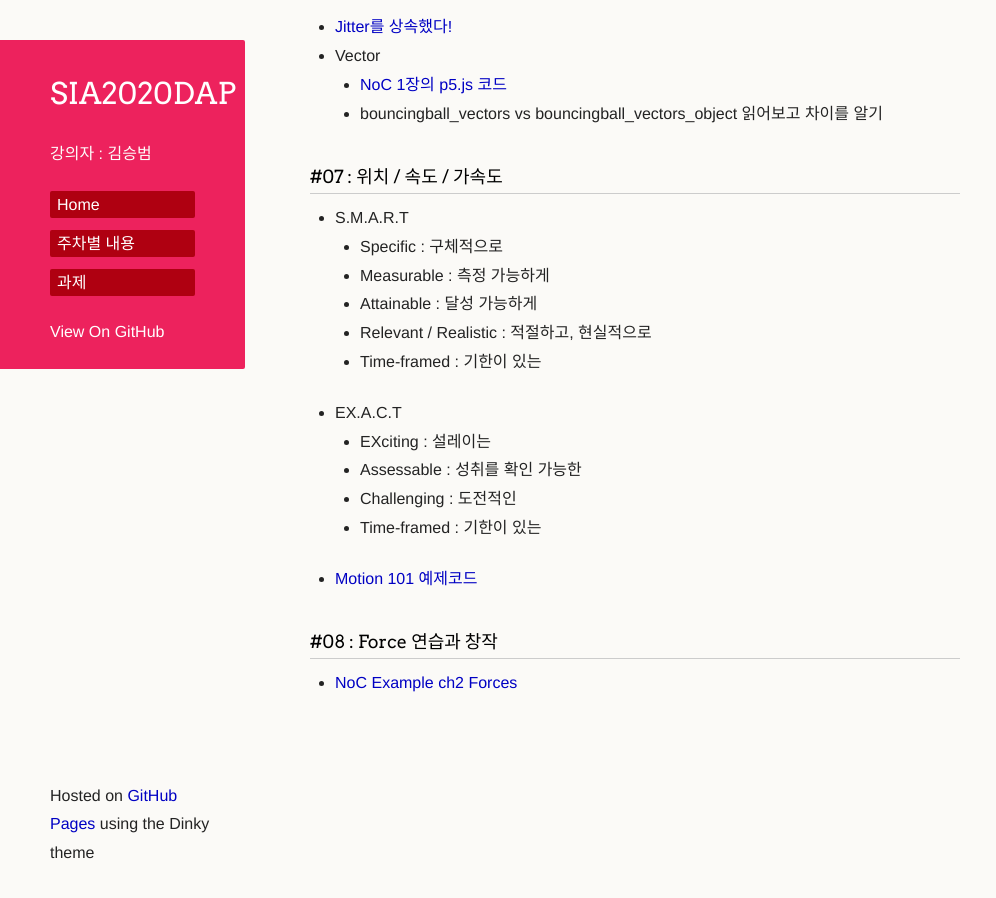
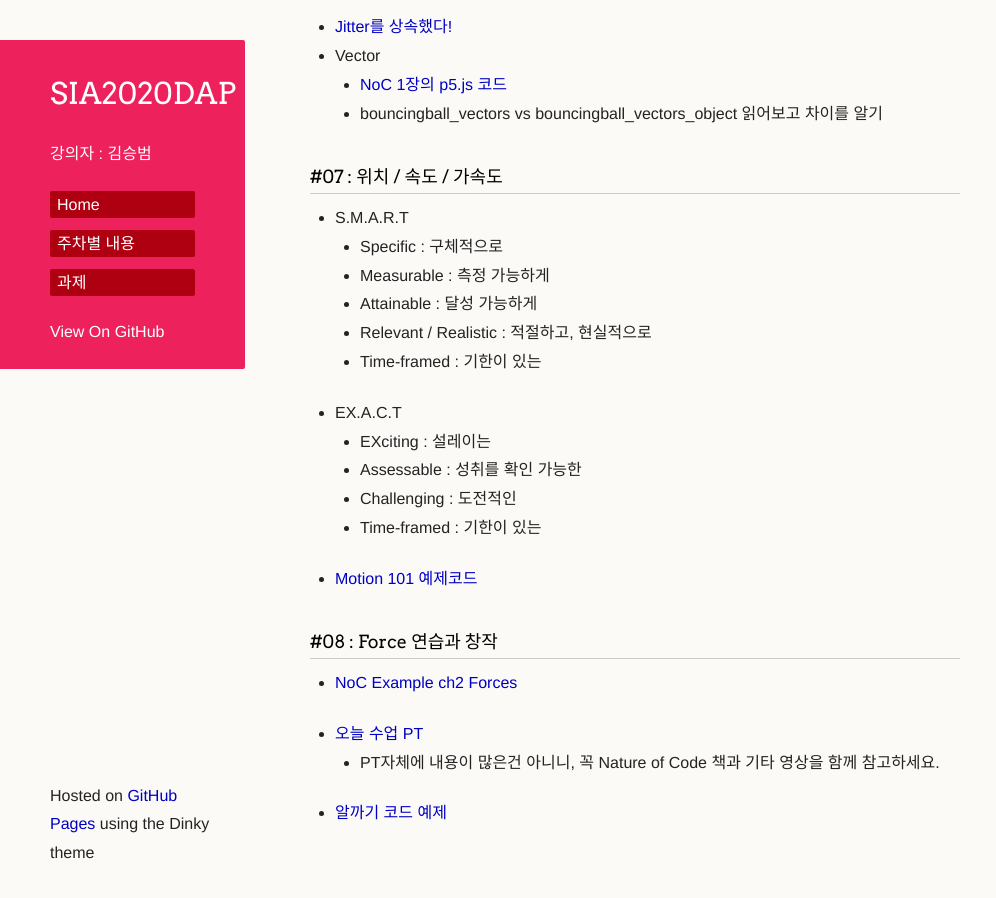
Before and after one commit to picxenk/SIA2020DAP, a Jekyll site: the page built from curriculum.md, in a window 1280 px wide and 900 px high, scrolled down 1892 px. Shown: the whole window, without its empty margins (0-996 px from the left). Built offline with Jekyll 4.4.1, drawn with Linux system fonts in a browser that asks for light colours; our own code applies the rules of GitHub Pages for plain Markdown files; a script that is not in the unit is left out; the repository's description, which GitHub fills in, is left out.

Commit message:
update curri

```diff
--- a/curriculum.md
+++ b/curriculum.md
@@ -72,3 +72,7 @@
 
 ### #08 : Force 연습과 창작
  * [NoC Example ch2 Forces](https://github.com/nature-of-code/noc-examples-p5.js/tree/master/chp02_forces)
+
+ * [오늘 수업 PT](https://www.dropbox.com/s/4v7wwwnm1nw1828/SIA_NoC_w08.pdf?dl=0)
+   * PT자체에 내용이 많은건 아니니, 꼭 Nature of Code 책과 기타 영상을 함께 참고하세요.
+ * [알까기 코드 예제](https://editor.p5js.org/picxenk@gmail.com/sketches/aGuTZ7j4K)
```
